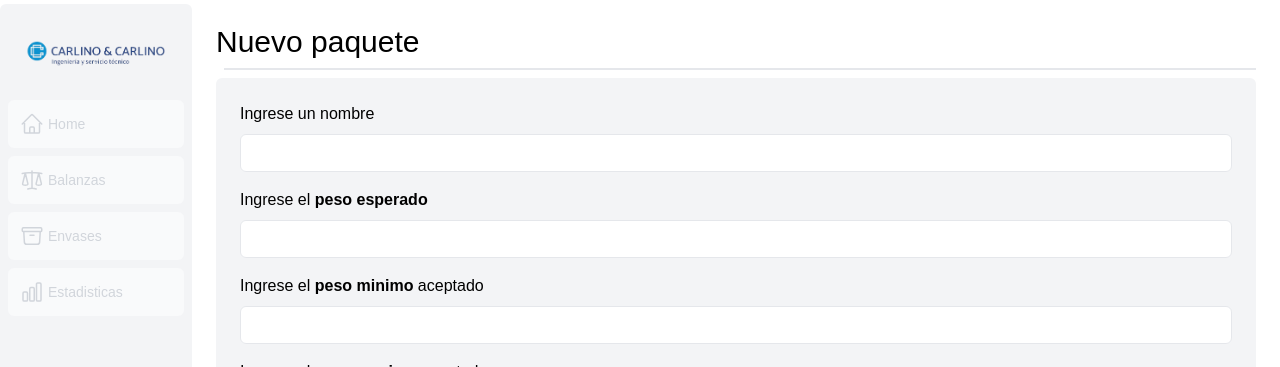
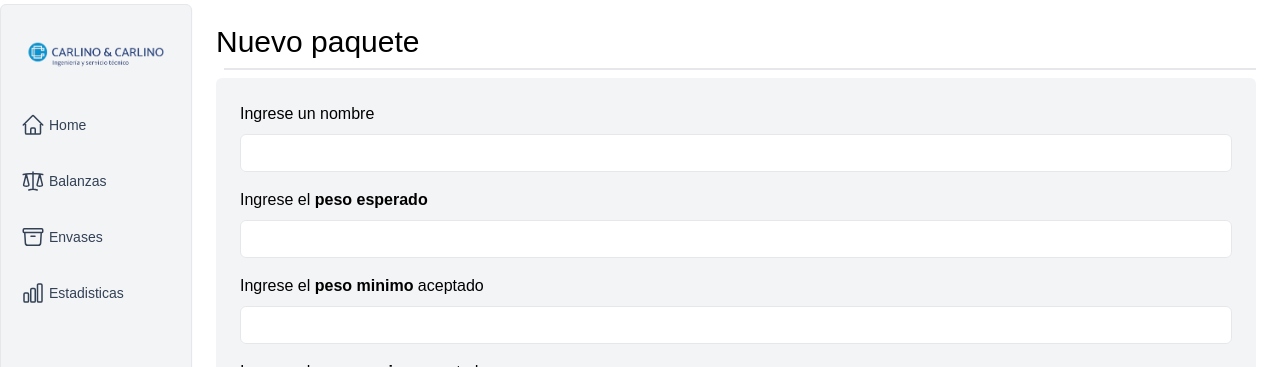
Before and after one commit to lucianocarlino/front_balanzas_moretti, a Next.js app: page /packages/create in a window 1280 px wide. Shown: the top 367 px of the page. Built offline with nearby package versions, Linux system fonts and the light colour scheme; no server answers.

Commit message:
Fixes visuales y de descarga de pesos

```diff
--- a/components/data/FilterTable.tsx
+++ b/components/data/FilterTable.tsx
@@ -8,7 +8,14 @@ import {
 } from "@/lib/definition";
 import FormFilter from "./formFilter";
 import { WeightsTableSkeleton } from "../skeletons/skeletons";
-import { Suspense, useCallback, useEffect, useRef, useState, useMemo } from "react";
+import {
+  Suspense,
+  useCallback,
+  useEffect,
+  useRef,
+  useState,
+  useMemo,
+} from "react";
 import Table from "@/components/data/table";
 import Pagination from "../navigation/pagination";
 import {
@@ -30,8 +37,14 @@ export default function FilterTable({
   totalPages: number;
 }) {
   // Solo activos para los selectores del formulario
-  const activePackages = useMemo(() => packages.filter((pkg) => pkg.active), [packages]);
-  const activeScales = useMemo(() => scales.filter((scale) => scale.active), [scales]);
+  const activePackages = useMemo(
+    () => packages.filter((pkg) => pkg.active),
+    [packages],
+  );
+  const activeScales = useMemo(
+    () => scales.filter((scale) => scale.active),
+    [scales],
+  );
 
   // Memoizar mapping inicial
   const mappedInitialWeights = useMemo(
@@ -46,7 +59,9 @@ export default function FilterTable({
   const [init, setInit] = useState<Date>(new Date(0));
   const [end, setEnd] = useState<Date>(new Date());
   const [limit, setLimit] = useState<number>(1000);
-  const [weights, setWeights] = useState<TableWeights[]>(() => mappedInitialWeights);
+  const [weights, setWeights] = useState<TableWeights[]>(
+    () => mappedInitialWeights,
+  );
   const [sortVariable, setSortVariable] = useState<string>("Id");
   const [sortOrder, setSortOrder] = useState<string>("Desc");
   const [refresh, setRefresh] = useState<boolean>(true);
@@ -60,7 +75,9 @@ export default function FilterTable({
   const scalesSelectedRef = useRef(scalesSelected);
   const initRefLocal = useRef(init);
   const limitRef = useRef(limit);
-  const optionalSorterRef = useRef<(w1: ResponseWeights, w2: ResponseWeights) => number>(() => 0);
+  const optionalSorterRef = useRef<
+    (w1: ResponseWeights, w2: ResponseWeights) => number
+  >(() => 0);
 
   const endRef = useRef<Date>(new Date());
 
@@ -125,7 +142,15 @@ export default function FilterTable({
     initRefLocal.current = init;
     limitRef.current = limit;
     refreshRef.current = refresh;
-  }, [packages, scales, packagesSelected, scalesSelected, init, limit, refresh]);
+  }, [
+    packages,
+    scales,
+    packagesSelected,
+    scalesSelected,
+    init,
+    limit,
+    refresh,
+  ]);
 
   // Mantener optionalSorter en ref
   useEffect(() => {
@@ -134,7 +159,7 @@ export default function FilterTable({
 
   // Crear EventSource UNA SOLA VEZ en mount, leer estado desde refs
   useEffect(() => {
-    const es = new EventSource(`${process.env.NEXT_PUBLIC_API_URL}/sse`);
+    const es = new EventSource(`$/api/sse`);
     es.onopen = () => console.log("SSE connection opened");
 
     const onNewWeights = (event: MessageEvent) => {
@@ -152,7 +177,11 @@ export default function FilterTable({
         return;
       }
 
-      const newWeights = tableWeights(rt, packagesRef.current, scalesRef.current)
+      const newWeights = tableWeights(
+        rt,
+        packagesRef.current,
+        scalesRef.current,
+      )
         .filter((weight) =>
           optionalFilter(
             weight,
--- a/components/data/download.tsx
+++ b/components/data/download.tsx
@@ -3,7 +3,7 @@ import { ArrowDownTrayIcon } from "@heroicons/react/24/outline";
 export function DownloadWeights() {
   return (
     <a
-      href={`${process.env.NEXT_PUBLIC_API_URL}/weights/download`}
+      href={`/api/weights/download`}
       className="flex h-10 items-center rounded-lg bg-blue-600 px-4 text-sm font-medium text-white transition-colors hover:bg-blue-500 focus-visible:outline focus-visible:outline-2 focus-visible:outline-offset-2 focus-visible:outline-blue-600"
     >
       <span className="hidden md:block">Descargar pesos</span>
--- a/components/navigation/nav-links.tsx
+++ b/components/navigation/nav-links.tsx
@@ -1,22 +1,26 @@
-'use client';
+"use client";
 
-import { HomeIcon, ScaleIcon, ArchiveBoxIcon, ChartBarIcon } from '@heroicons/react/24/outline';
-import Link from 'next/link';
-import { usePathname } from 'next/navigation';
-import clsx from 'clsx';
+import {
+  HomeIcon,
+  ScaleIcon,
+  ArchiveBoxIcon,
+  ChartBarIcon,
+} from "@heroicons/react/24/outline";
+import Link from "next/link";
+import { usePathname } from "next/navigation";
+import clsx from "clsx";
 
 // Map of links to display in the side navigation.
 // Depending on the size of the application, this would be stored in a database.
 const links = [
-  { name: 'Home', href: '/', icon: HomeIcon },
-  { name: 'Balanzas', href: '/scales', icon: ScaleIcon },
-  { name: 'Envases', href: '/packages', icon: ArchiveBoxIcon },
-  { name: 'Estadisticas', href: '/stats', icon: ChartBarIcon },
+  { name: "Home", href: "/", icon: HomeIcon },
+  { name: "Balanzas", href: "/scales", icon: ScaleIcon },
+  { name: "Envases", href: "/packages", icon: ArchiveBoxIcon },
+  { name: "Estadisticas", href: "/stats", icon: ChartBarIcon },
 ];
 
 export default function NavLinks() {
   const pathname = usePathname();
-  console.log(pathname);
   return (
     <>
       {links.map((link) => {
@@ -26,10 +30,11 @@ export default function NavLinks() {
             key={link.name}
             href={link.href}
             className={clsx(
-              "flex h-[48px] grow items-center justify-center gap-1 rounded-md bg-gray-50 p-3 text-sm font-medium hover:bg-sky-100 hover:text-blue-600 md:flex-none md:justify-start md:p-2 md:px-3",
+              "flex h-[48px] grow items-center justify-center gap-1 rounded-md px-3 py-3 text-sm font-medium text-slate-700 transition-colors hover:bg-slate-200 hover:text-slate-900 md:flex-none md:justify-start md:p-2 md:px-3",
               {
-                'bg-sky-100 text-blue-600' : pathname == link.href,
-                'text-gray-300': pathname !== link.href,
+                "bg-cyan-50 text-cyan-800 ring-1 ring-inset ring-cyan-200":
+                  pathname == link.href,
+                "text-slate-700": pathname !== link.href,
               },
             )}
           >
--- a/components/navigation/sidenav.tsx
+++ b/components/navigation/sidenav.tsx
@@ -2,14 +2,11 @@ import Link from "next/link";
 import Logo from "../utils/logo";
 import NavLinks from "./nav-links";
 
-export default function SideNav(){
+export default function SideNav() {
   return (
-        <div className="flex h-full flex-col px-3 py-4 my-1 rounded-md bg-gray-100 md:px-2">
-          <Link
-            className=" flex h-20 items-end justify-start p-4 md:h-30"
-            href="/"
-          >
-            <div className="w-32 text-white items-center justify-center md:w-60">
+    <div className="flex h-full flex-col px-3 py-4 my-1 rounded-md bg-gray-100 shadow-sm md:px-2 border">
+      <Link className=" flex h-20 items-end justify-start p-4 md:h-30" href="/">
+        <div className="w-32 items-center justify-center text-white md:w-60">
           <Logo />
         </div>
       </Link>
--- a/components/stats/scalesStats.tsx
+++ b/components/stats/scalesStats.tsx
@@ -66,7 +66,7 @@ export default function ScalesStats({
           ? true
           : w.package_id === (selectedPackage as ResponsePackages).package_id,
       )
-      .slice(0, cantWeights);
+      .slice(-cantWeights);
 
     // Limitar cantidad de registros
     return result.map((w) => {
```
Lines whose indentation alone changed are shown as unchanged.
